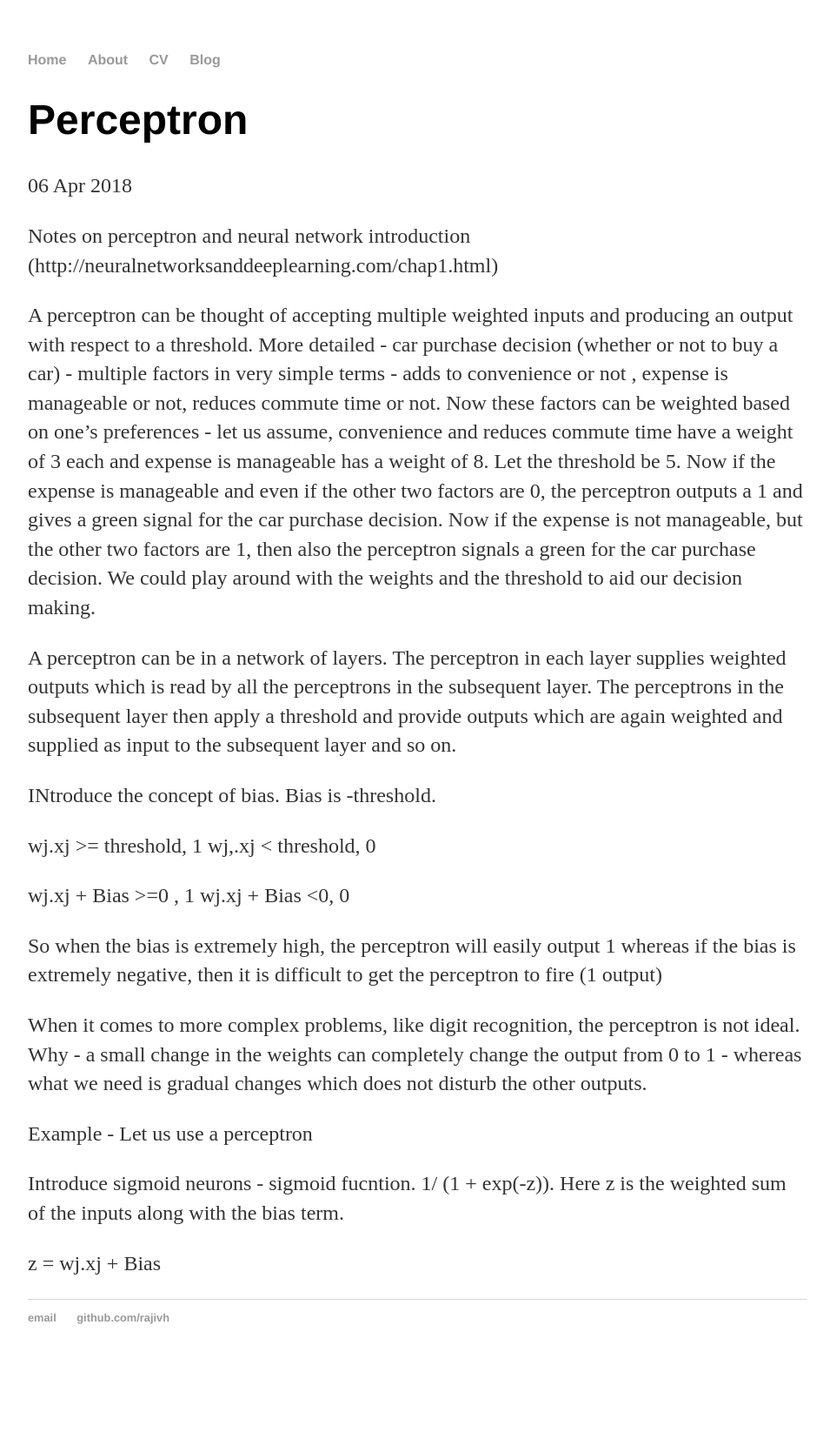
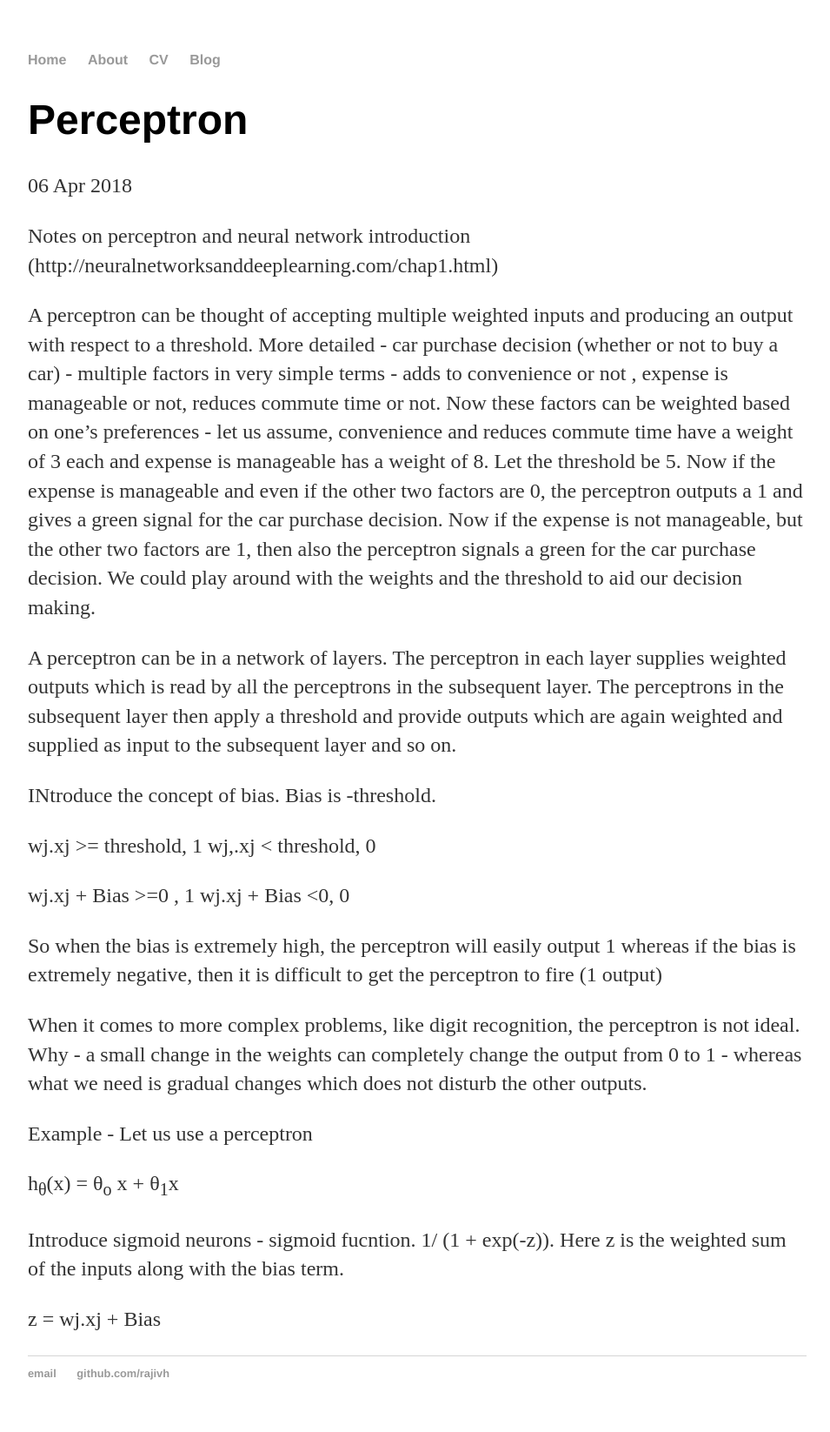
Before and after one commit to Rajivh/rajivh.github.io, a Jekyll site: the page built from _posts/2018-04-06-Perceptron.md, in a window 1280 px wide. Shown: the whole page at 87% size, without its empty margins (160-1115 px from the left). Built offline with Jekyll 4.4.1, drawn with Linux system fonts in a browser that asks for light colours; our own code applies the rules of GitHub Pages for plain Markdown files; before the commit the page ends 1582 px from its top, so only the background shows below that.

Commit message:
Update 2018-04-06-Perceptron.md

```diff
--- a/_posts/2018-04-06-Perceptron.md
+++ b/_posts/2018-04-06-Perceptron.md
@@ -21,7 +21,7 @@
 
 Example - Let us use a perceptron
 
-
+h<sub>&theta;</sub>(x) = &theta;<sub>o</sub> x + &theta;<sub>1</sub>x
 
 
 Introduce sigmoid neurons - sigmoid fucntion. 1/ (1 + exp(-z)). Here z is the weighted sum of the inputs along with the bias term.
```
